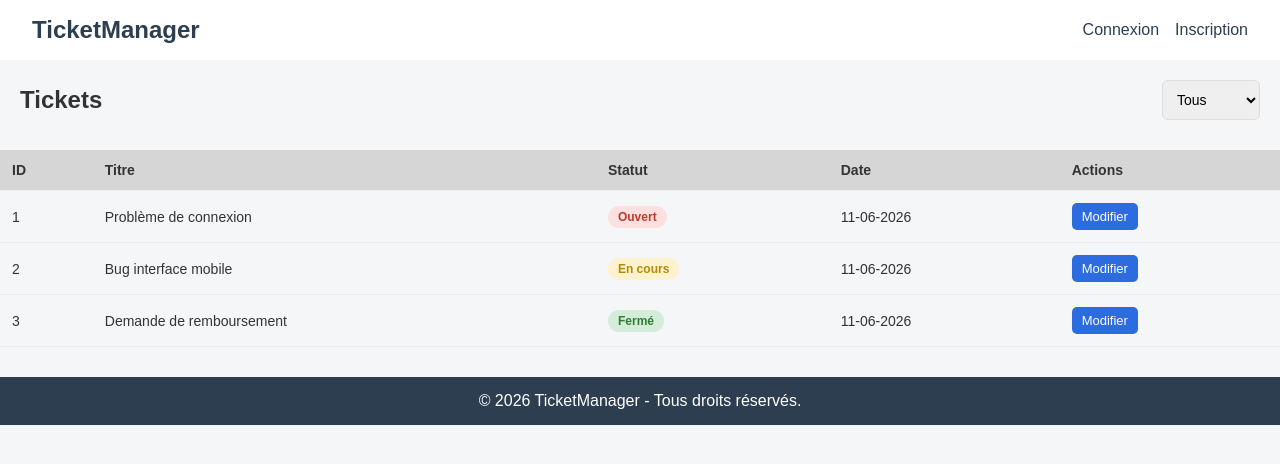
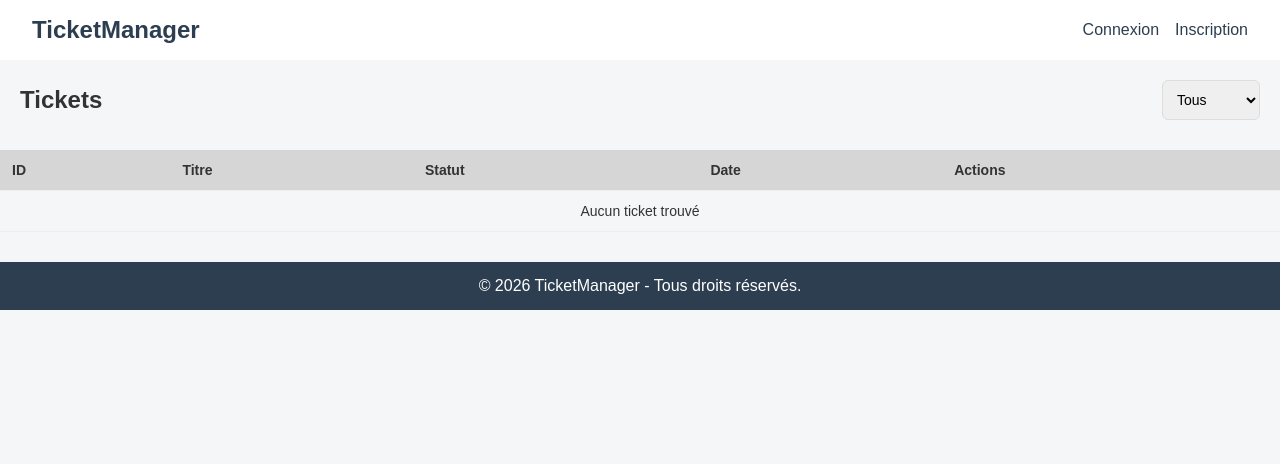
Before and after one commit to SerenaPounaud/ProjetStageBeecoming, an Angular app in the folder frontend/: page /tickets in a window 1280 px wide. Shown: the top 464 px of the page. Built offline with nearby package versions, Linux system fonts and the light colour scheme.

Commit message:
Affichage tickets + début edit

```diff
--- a/frontend/src/app/app.routes.ts
+++ b/frontend/src/app/app.routes.ts
@@ -13,6 +13,7 @@ export const routes: Routes = [
     {path: 'dashboard', component: Dashboard},
     {path: 'tickets', component: Tickets},
     {path: 'create-ticket', component: CreateTicket},
+    {path: 'edit-ticket/:id', component: CreateTicket},
 
 
 ];
--- a/frontend/src/app/components/create-ticket/create-ticket.html
+++ b/frontend/src/app/components/create-ticket/create-ticket.html
@@ -8,7 +8,7 @@
                 @if(createTicketForm.get('titre')?.errors?.['required']){
                     <div class="text-error">Ce champ est obligatoire</div>
                 } @else if (createTicketForm.get('titre')?.errors?.['minlength'] || (createTicketForm.get('titre')?.errors?.['maxlength'])){
-                    <div class="text-error">3 à 20 caractères</div>
+                    <div class="text-error">3 à 50 caractères</div>
                 }
             }
 
--- a/frontend/src/app/components/create-ticket/create-ticket.ts
+++ b/frontend/src/app/components/create-ticket/create-ticket.ts
@@ -15,7 +15,7 @@ export class CreateTicket {
 
   ngOnInit():void{
     this.createTicketForm = this.fb.group({
-      titre: ['', [Validators.required, Validators.minLength(3), Validators.maxLength(20)]],
+      titre: ['', [Validators.required, Validators.minLength(3), Validators.maxLength(50)]],
       description: ['', [Validators.required, Validators.maxLength(1000)]]
     })
   }
--- /dev/null
+++ b/frontend/src/app/components/tickets-card/tickets-card.css
@@ -0,0 +1,6 @@
+td {
+    padding: 12px;
+    text-align: left;
+    border-bottom: 1px solid #eee;
+    font-size: 14px;
+}
--- /dev/null
+++ b/frontend/src/app/components/tickets-card/tickets-card.html
@@ -0,0 +1,12 @@
+<td>{{ticket.id}}</td>
+<td>{{ticket.titre}}</td>
+<td>
+    <span class="status" [style]="getStatusStyle(ticket.status)">{{ticket.status}}</span>
+</td>
+<td>
+    <span>{{ticket.date | date:'dd-MM-yyyy'}}</span>
+</td>
+<td>
+    <button class="edit-btn" (click)="edit(index)">Modifier</button>
+    <button class="edit-btn">Détails</button>
+</td>
--- /dev/null
+++ b/frontend/src/app/components/tickets-card/tickets-card.ts
@@ -0,0 +1,42 @@
+import { DatePipe } from '@angular/common';
+import { Component, Input } from '@angular/core';
+import { ActivatedRoute, Router } from '@angular/router';
+
+@Component({
+  selector: 'tr[app-tickets-card]',
+  imports: [DatePipe],
+  templateUrl: './tickets-card.html',
+  styleUrl: './tickets-card.css',
+})
+export class TicketsCard {
+  @Input() ticket: any;
+  @Input() index!: number;
+
+  tickets:any[]=[];
+
+  constructor(private router:Router, private activatedRoute: ActivatedRoute){}
+
+  ngOnInit(){
+    this.index = Number(this.activatedRoute.snapshot.paramMap.get('i'));
+  }
+
+  edit(i: number){
+    this.router.navigate(['/edit-ticket', i]);
+  }
+
+getStatusStyle(status: string | null | undefined): string {
+  if (!status) return '';
+
+  switch (status.toLowerCase()) {
+    case 'ouvert':
+      return 'status-open';
+    case 'en cours':
+      return 'status-progress';
+    case 'fermé':
+      return 'status-closed';
+    default:
+      return '';
+  }
+}
+
+}
--- a/frontend/src/app/components/tickets/tickets.css
+++ b/frontend/src/app/components/tickets/tickets.css
@@ -23,7 +23,6 @@ th, td {
     border-radius: 20px;
     font-size: 12px;
     font-weight: bold;
-    display: inline-block;
 }
 .status-open {
     background: #ffe0e0;
--- a/frontend/src/app/components/tickets/tickets.html
+++ b/frontend/src/app/components/tickets/tickets.html
@@ -22,19 +22,7 @@
 
         <tbody>
             @for(ticket of tickets; track ticket.id; let i =$index){
-                <tr>
-                    <td>{{ticket.id}}</td>
-                    <td>{{ticket.titre}}</td>
-                    <td>
-                        <span class="status" [ngClass]="getStatusStyle(ticket.status)">{{ticket.status}}</span>
-                    </td>
-                    <td>
-                        <span>{{ticket.date | date:'dd-MM-yyyy'}}</span>
-                    </td>
-                    <td>
-                        <button class="edit-btn">Modifier</button>
-                    </td>
-                </tr>
+                <tr app-tickets-card [ticket]="ticket" [index]="i"></tr>
             }
             @empty{
                 <tr>
--- a/frontend/src/app/components/tickets/tickets.ts
+++ b/frontend/src/app/components/tickets/tickets.ts
@@ -1,23 +1,22 @@
-import { DatePipe, NgClass } from '@angular/common';
-import { Component } from '@angular/core';
+import { Component} from '@angular/core';
+import { TicketsCard } from '../tickets-card/tickets-card';
 
 @Component({
   selector: 'app-tickets',
-  imports: [DatePipe, NgClass],
+  imports: [TicketsCard],
   templateUrl: './tickets.html',
   styleUrl: './tickets.css',
 })
 export class Tickets {
-  tickets:any = [
+  tickets:any[] = [];
+
+  ngOnInit(): void {
+    this.tickets = JSON.parse(localStorage.getItem('usersTickets') || '[]');
+  }
+
+  /*tickets:any = [
     { id: 1, titre: 'Problème de connexion', status: 'Ouvert', date: new Date() },
     { id: 2, titre: 'Bug interface mobile', status: 'En cours', date: new Date() },
     { id: 3, titre: 'Demande de remboursement', status: 'Fermé', date: new Date() }
-  ];
-
-  getStatusStyle(status: string): string {
-    if (status.toLowerCase() === 'ouvert') return 'status-open';
-    if (status.toLowerCase() === 'en cours') return 'status-progress';
-    if (status.toLowerCase() === 'fermé') return 'status-closed';
-    return '';
-  }
+  ];*/
 }
```
Also changed, not shown: 1 other file (tests, documents, lock files or other folders).
